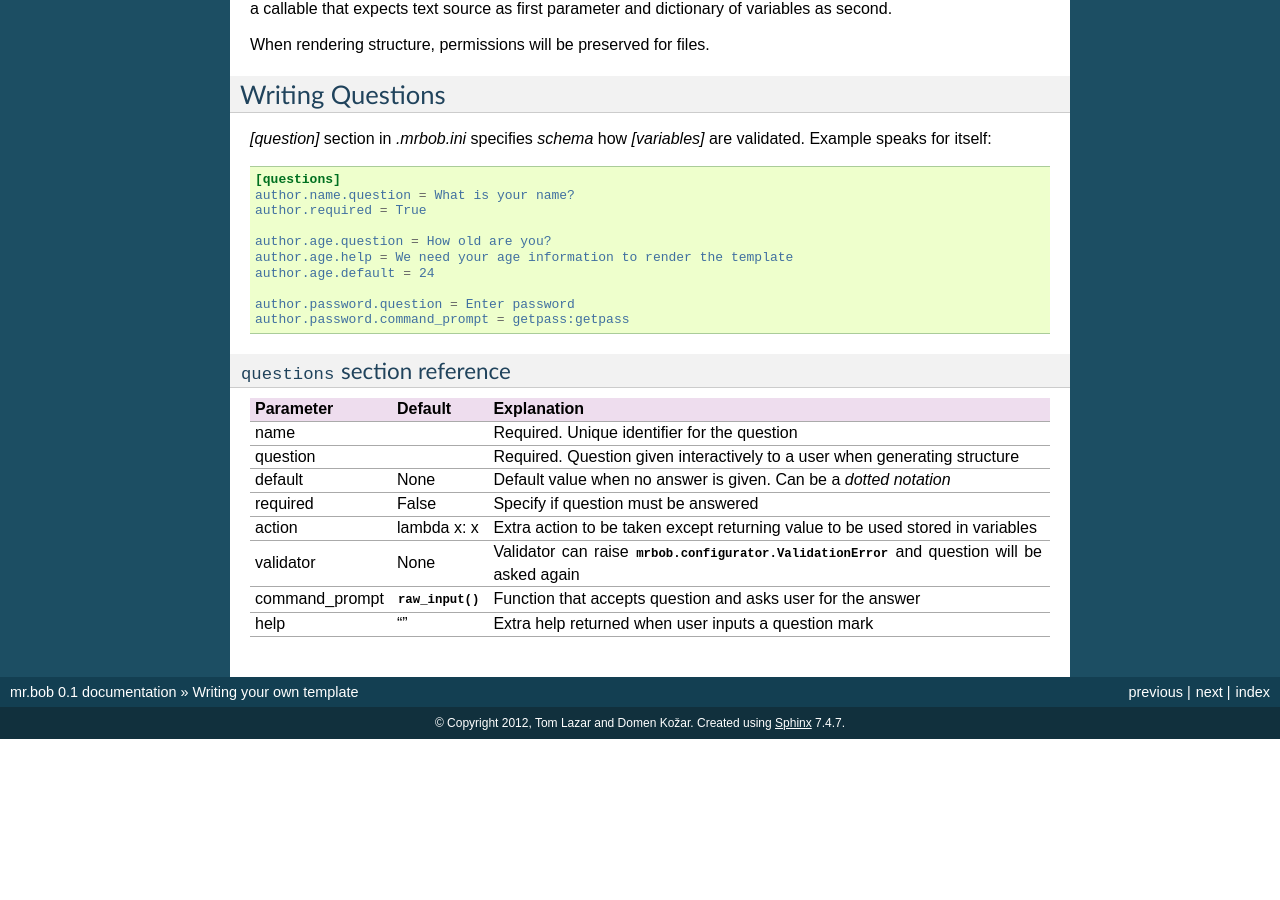
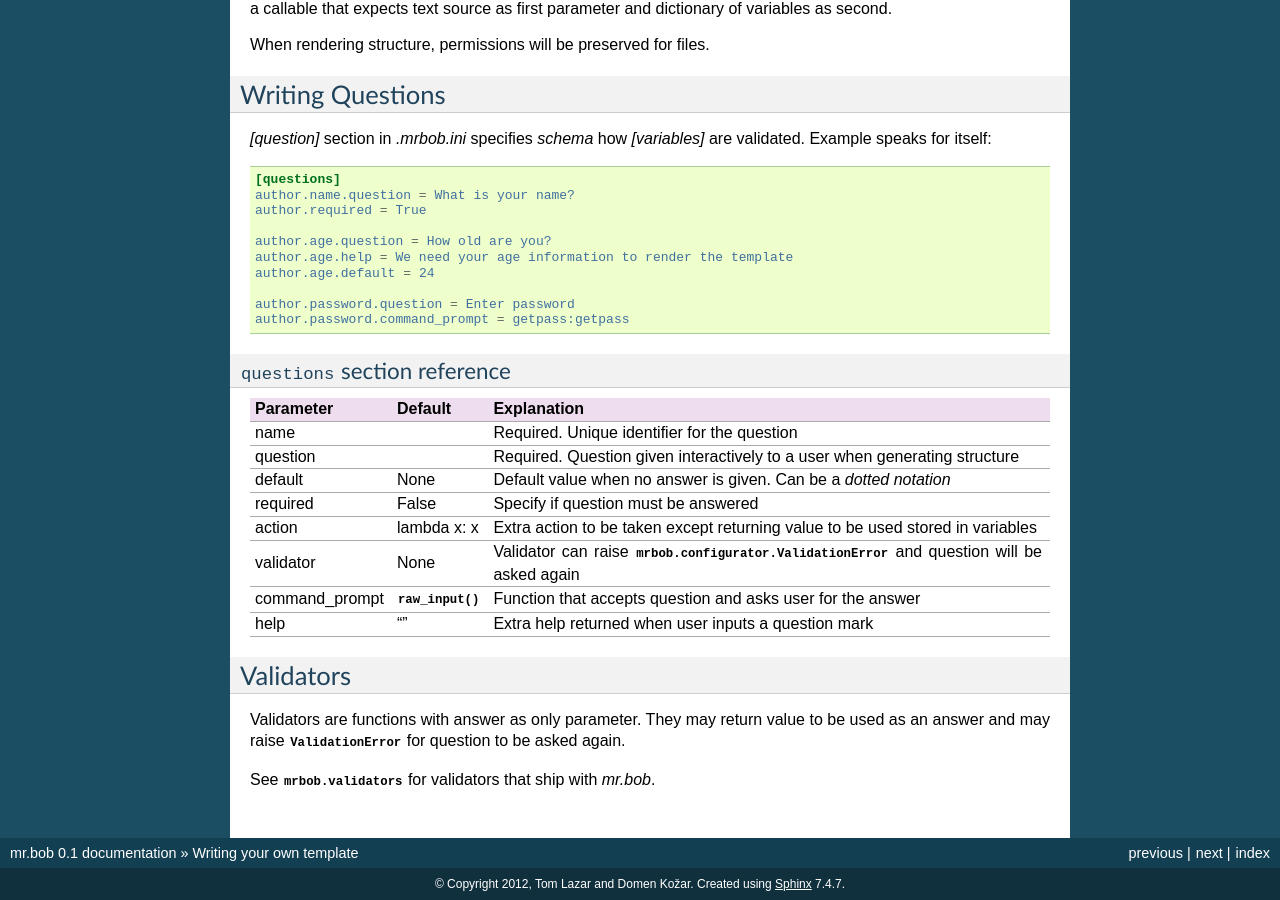
Before and after one commit to collective/mr.bob, a Sphinx documentation site: the page built from docs/source/templateauthor.rst, in a window 1280 px wide and 900 px high, scrolled down 778 px. Built offline with Sphinx 7.4.7, drawn with Linux system fonts in a browser that asks for light colours; before the commit the page ends 1517 px from its top, so only the background shows below that.

```diff
--- a/README.rst
+++ b/README.rst
@@ -6,9 +6,8 @@
 ====
 
 - [high] If required is False, don't require the variable
+- [high] Questions have random order at the moment
 - [medium] Check how one would implement multi-namespace python package with current mr.bob api
-- [medium] Questions have random order at the moment
-- [medium] Write boolean validator
 - [medium] Consider http://www.stat.washington.edu/~hoytak/code/treedict/overview.html#overview for variables storage
 - [medium] Ability to configure what to ignore when copying templates in bobconfig
 - [medium] validate questions being answered through config files
--- a/docs/source/templateauthor.rst
+++ b/docs/source/templateauthor.rst
@@ -78,3 +78,12 @@
 command_prompt  :func:`raw_input` Function that accepts question and asks user for the answer
 help            ""                Extra help returned when user inputs a question mark
 =============== ================= =================================================================================================
+
+
+Validators
+----------
+
+Validators are functions with answer as only parameter. They may return value to be used as
+an answer and may raise :exc:`ValidationError` for question to be asked again.
+
+See :mod:`mrbob.validators` for validators that ship with `mr.bob`.
```
Also changed, not shown: docs/source/api.rst (+8 -0 lines), 2 other files.
